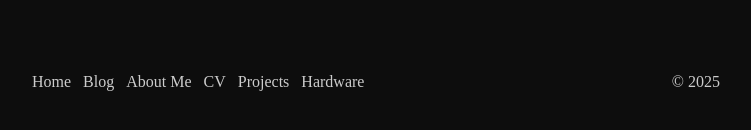
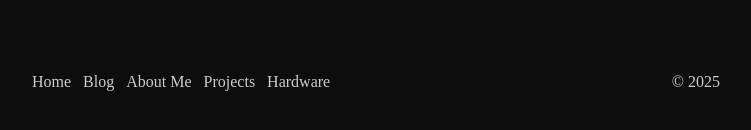
Before and after one commit to infinit1ve/infinitive.cc, a Next.js app: page / in a window 1280 px wide. Shown: the part 658-788 px from the top of the page, without its empty margins (264-1015 px from the left). Built offline with nearby package versions, Linux system fonts and the light colour scheme; a web font is replaced by a local one.

Commit message:
Removed the CV mention

```diff
--- a/app/components/footer.tsx
+++ b/app/components/footer.tsx
@@ -17,9 +17,6 @@ export default function Footer() {
         <Link className="hover:underline" href="/about">
           About Me
         </Link>
-        <Link className="hover:underline" href="/lebenslauf.pdf">
-          CV
-        </Link>
         <Link className="hover:underline" href="/projects">
           Projects
         </Link>
--- a/app/page.tsx
+++ b/app/page.tsx
@@ -49,10 +49,6 @@ export default function Home() {
       name: "About Me",
       url: "/about",
     },
-    {
-      name: "CV",
-      url: "/lebenslauf.pdf",
-    },
   ];
 
   return (
```
